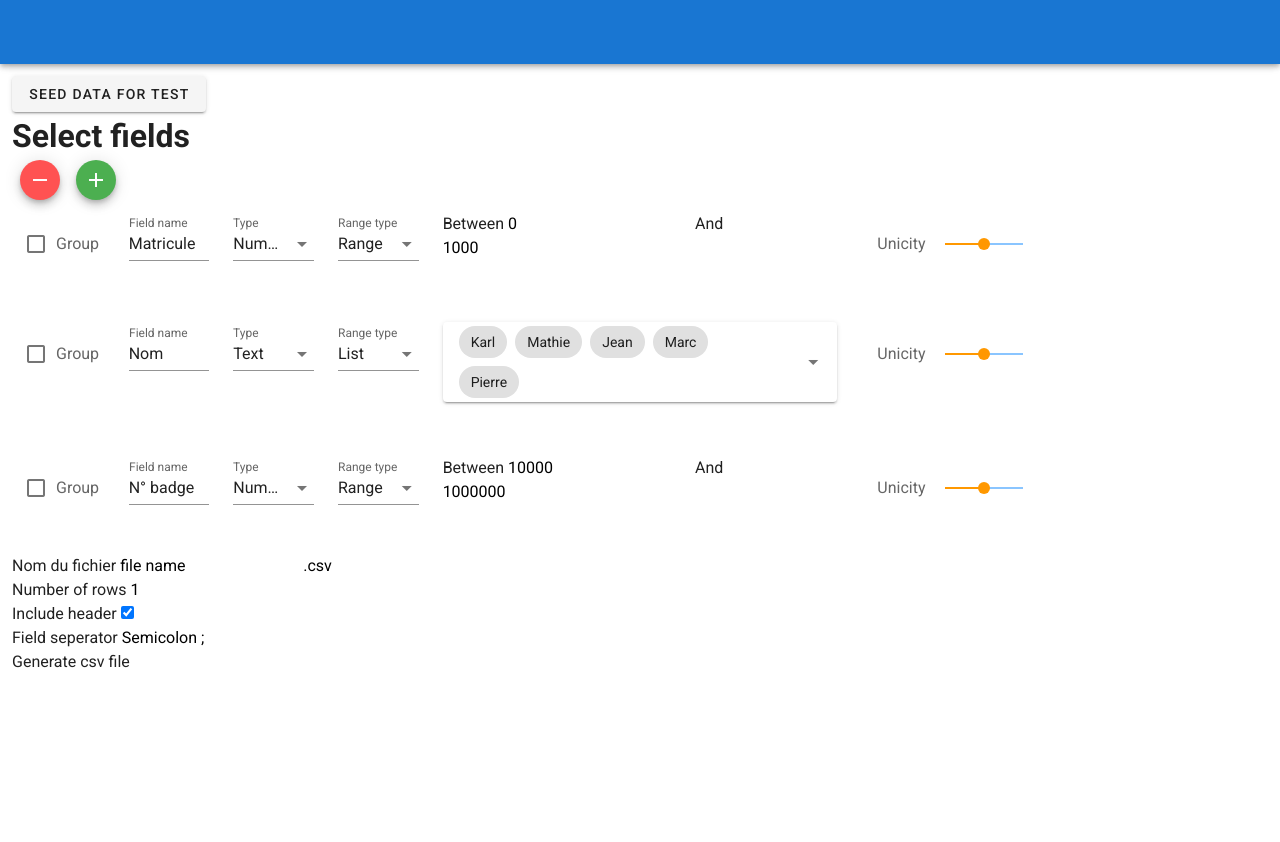
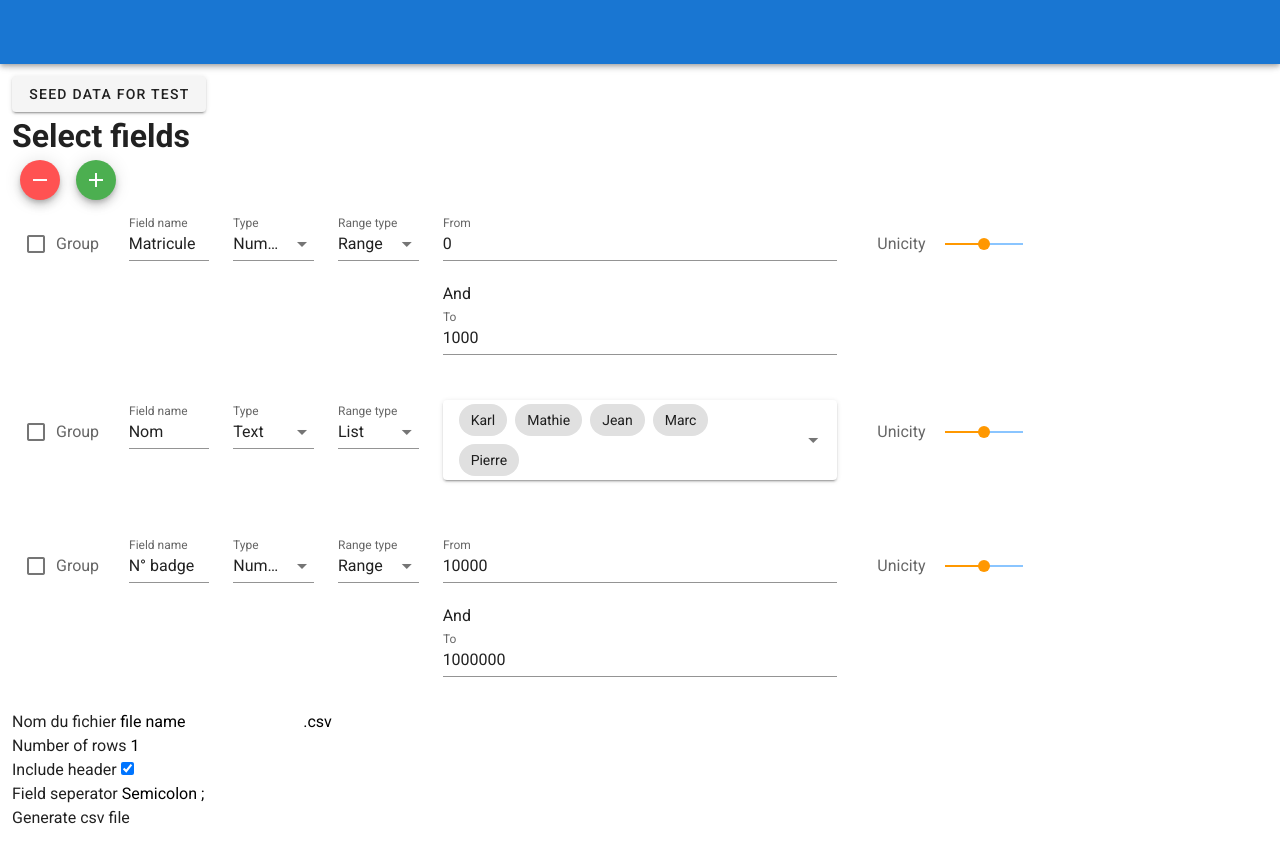
Before and after one commit to Meyerka/data-mocker, a Vue app: page / in a window 1280 px wide. Both pictures are taken after a click on the button "SEED DATA FOR TEST". Before the commit the page ends 800 px from the top, so only its background shows below. Built offline with nearby package versions, Linux system fonts and the light colour scheme.

Commit message:
UI change for range inputs

```diff
--- a/src/components/FieldRow.vue
+++ b/src/components/FieldRow.vue
@@ -14,7 +14,7 @@
         <v-select :items="rangeTypeSelect" v-model="field.range.type" label="Range type"></v-select>
       </v-col>
       <v-col cols="4">
-        <span v-if="field.type === 'date' && field.range.type === 'range'" id="dateRange">
+        <div v-if="field.type === 'date' && field.range.type === 'range'" id="dateRange">
           <v-menu
             v-model="menu2"
             :close-on-content-click="false"
@@ -54,20 +54,14 @@
             </template>
             <v-date-picker v-model="field.range.content.to" @input="menu3 = false"></v-date-picker>
           </v-menu>
-
-          <!-- <input type="date" name="to" v-model="field.range.content.to" /> -->
-        </span>
+        </div>
         <div v-else-if="field.type === 'duration' && field.range.type === 'range'" id="dateRange">
-          Between
-          <input type="time" name="from" v-model="field.range.content.from" />
-          And
-          <input type="time" name="to" v-model="field.range.content.to" />
+          <v-text-field label="From" type="time" v-model="field.range.content.from"></v-text-field>And
+          <v-text-field label="From" type="time" v-model="field.range.content.to"></v-text-field>
         </div>
         <div v-else-if="field.type === 'number' && field.range.type === 'range'" id="numberRange">
-          Between
-          <input type="number" name="from" v-model="field.range.content.from" />
-          And
-          <input type="number" name="to" v-model="field.range.content.to" />
+          <v-text-field label="From" type="number" v-model="field.range.content.from"></v-text-field>And
+          <v-text-field label="To" type="number" v-model="field.range.content.to"></v-text-field>
         </div>
         <v-combobox
           v-else-if="field.range.type === 'list'"
```
